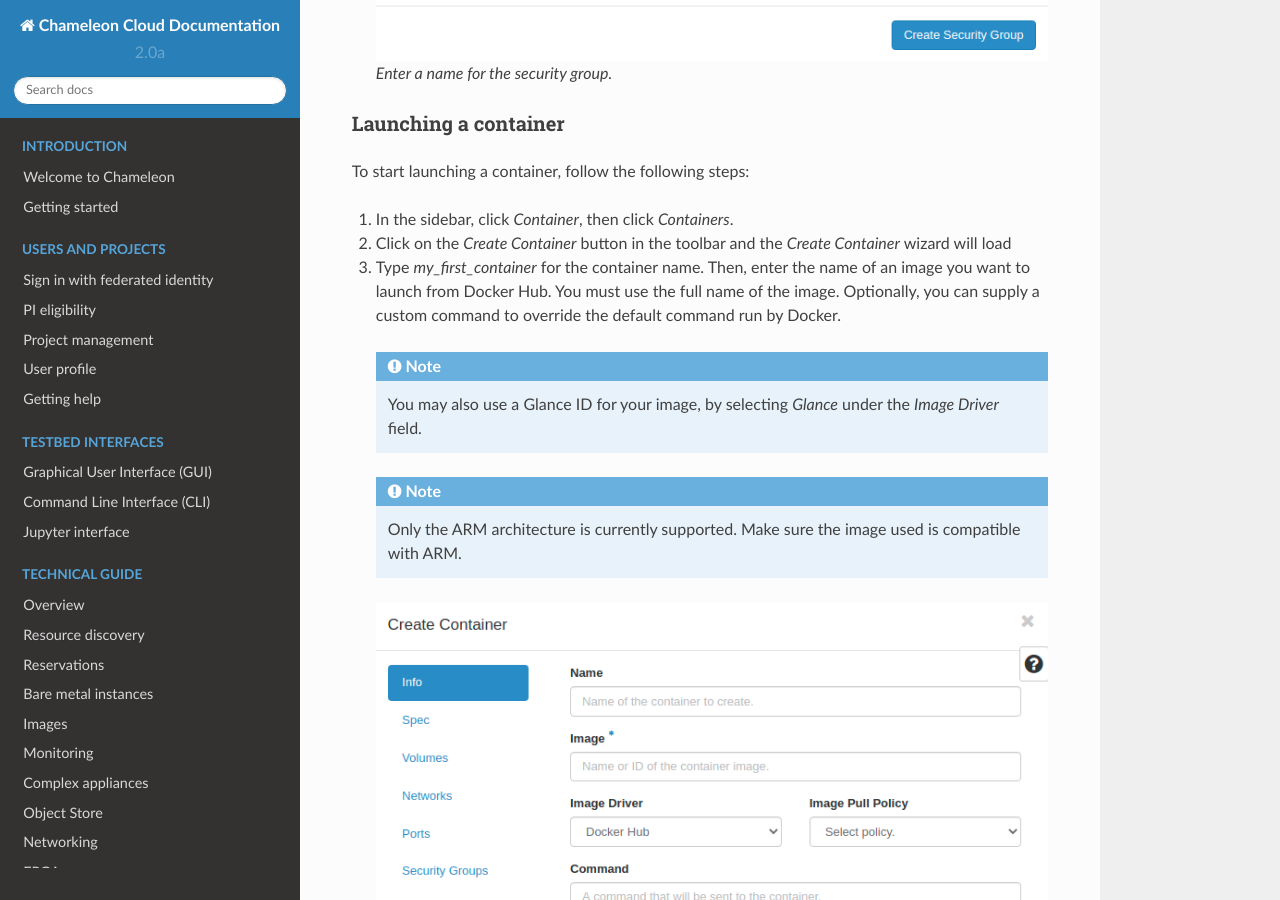
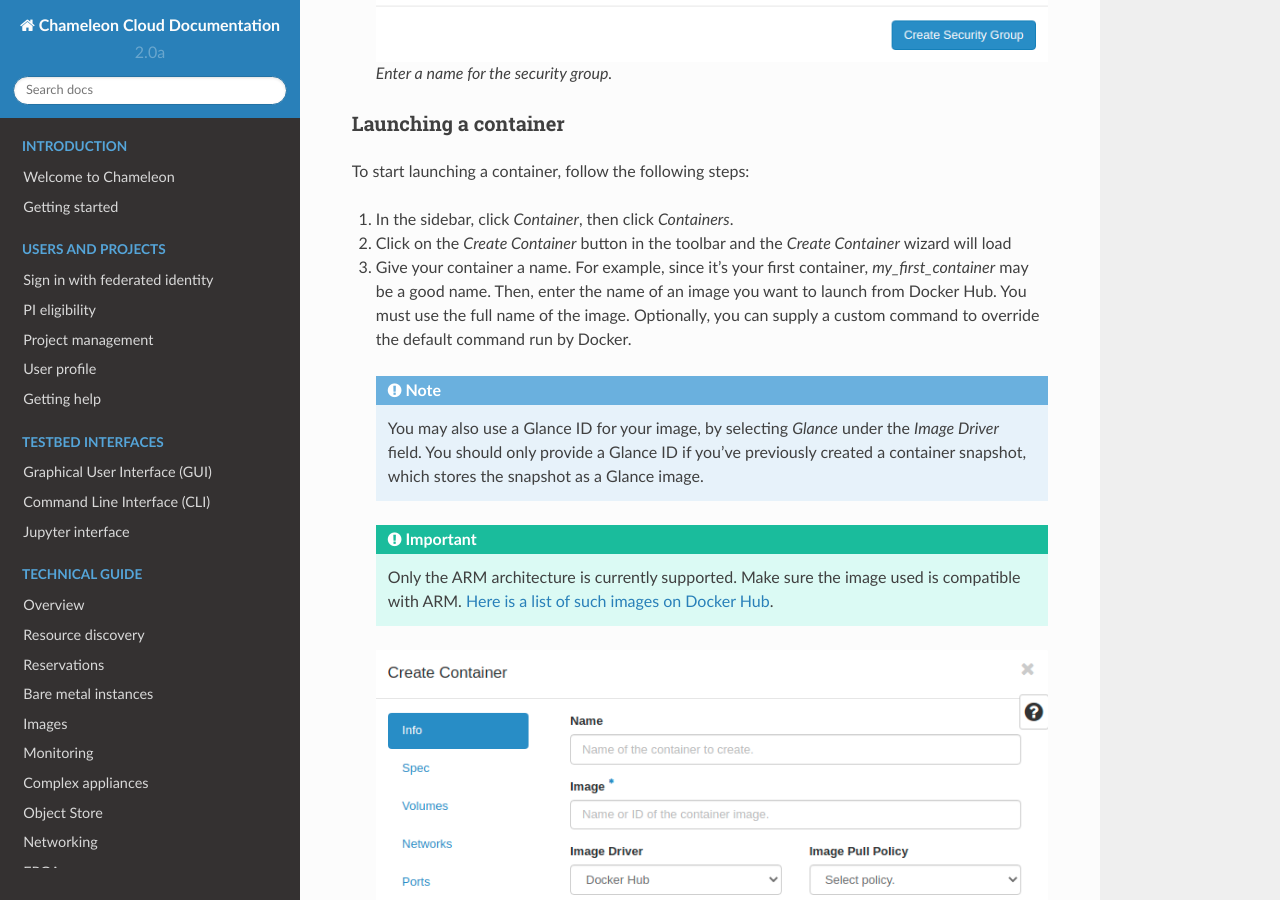
Before and after one commit to ChameleonCloud/docs, a Sphinx documentation site: the page built from source/getting-started-edge/index.rst, in a window 1280 px wide and 900 px high, scrolled down 2773 px. Built offline with Sphinx 7.4.7 and the Read the Docs theme 2.0.0, drawn with Linux system fonts in a browser that asks for light colours; pages that are not in the unit, such as notebooks, are missing from menus; some of the changed text lies outside the part shown.

Commit message:
Update getting started edge page with further clarifications and fixes

```diff
--- a/source/getting-started-edge/index.rst
+++ b/source/getting-started-edge/index.rst
@@ -4,7 +4,7 @@
 .. _getting-started:
 
 =============================
-Getting started with CHI@EDGE
+Getting started with CHI@Edge
 =============================
 
 This guide will walk you through the initial steps of getting an account,
@@ -75,11 +75,11 @@ are a simple way to deploy applications. Learn more about what containers are
 with `this guide from docker <https://www.docker.com/resources/what-container>`_.
 Follow these steps to launch a container and manage it.
 
-The CHI\@EDGE dashboard
+The CHI\@Edge dashboard
 ----------------------
 
 Chameleon edge resources are available through
-`CHI@EDGE <https://chi.edge.chameleoncloud.org>`_. When you access this site, you are
+`CHI@Edge <https://chi.edge.chameleoncloud.org>`_. When you access this site, you are
 first taken to a dashboard, which shows a summary of your project's current
 resource usage. The dashboard looks  something like this:
 
@@ -127,18 +127,21 @@ To start launching a container, follow the following steps:
 2. Click on the *Create Container* button in the toolbar and the *Create
    Container* wizard will load
 
-3. Type *my_first_container* for the container name. Then, enter the name of an
+3. Give your container a name. For example, since it's your first container,
+   *my_first_container* may be a good name. Then, enter the name of an
    image you want to launch from Docker Hub. You must use the full name of the
    image. Optionally, you can supply a custom command to override the default
    command run by Docker.
 
   .. note::
     You may also use a Glance ID for your image, by selecting *Glance* under the
-    *Image Driver* field.
+    *Image Driver* field. You should only provide a Glance ID if you've
+    previously created a container snapshot, which stores the snapshot as a
+    Glance image.
 
-  .. note::
+  .. important::
     Only the ARM architecture is currently supported. Make sure the image used
-    is compatible with ARM.
+    is compatible with ARM. `Here is a list of such images on Docker Hub <https://hub.docker.com/search?type=image&architecture=arm64>`_.
 
   .. figure:: create_container.png
     :alt: Create Container wizard
@@ -167,7 +170,8 @@ To start launching a container, follow the following steps:
 6. Click the *Create* button.
 
 Congratulations, you have launched an container! It may take a few minutes for
-your container to become active, while the image downloads.
+your container to become active if the image is not yet downloaded to the
+target device.
 
 Associating an IP address
 -------------------------
```
Also changed, not shown: other parts of source/getting-started-edge/index.rst (+1 -1 lines).
